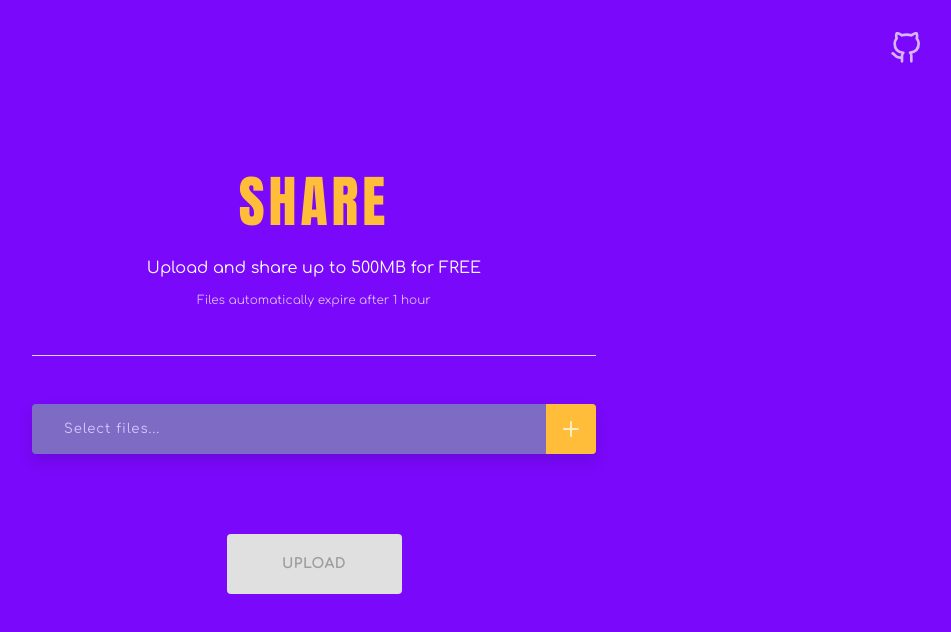
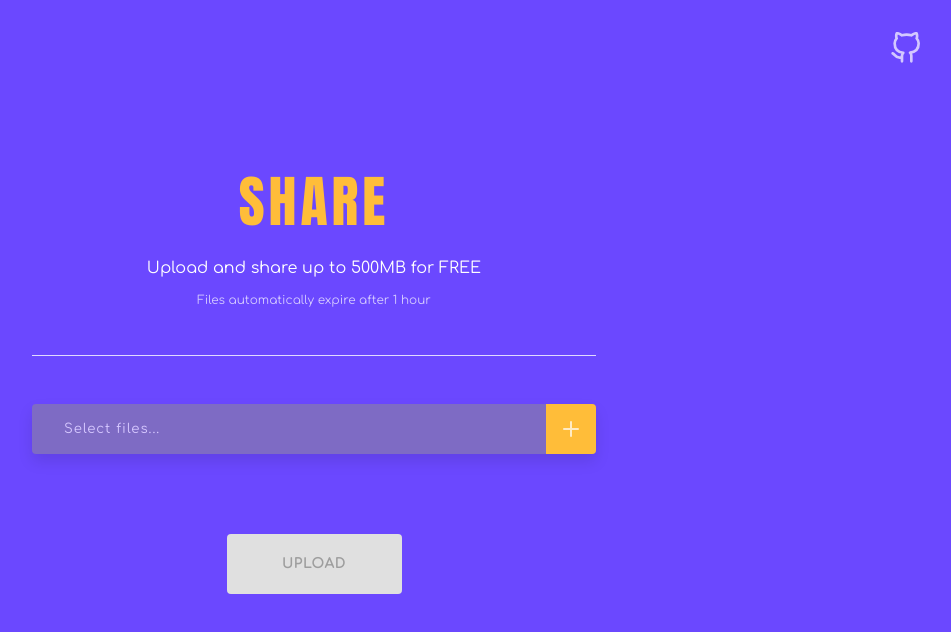
Before and after one commit to sanderhelleso/share, a React (Create React App) app in the folder client/: page / in a window 1280 px wide. Shown: the top 632 px of the page, without its empty margins (326-1277 px from the left). Built offline with nearby package versions, Linux system fonts and the light colour scheme.

Commit message:
develop_landingscreen: added util func to create formdata

```diff
--- a/client/src/components/App.js
+++ b/client/src/components/App.js
@@ -23,7 +23,7 @@ const GlobalStyle = createGlobalStyle`
         padding: 0;
         overflow-x: hidden;
         min-height: 100vh;
-        background-color: #7a08fa;
+        background-color: #6b48ff;
     }
 
     h1, h2, h3, h4, h5 {
--- a/client/src/components/upload/Upload.js
+++ b/client/src/components/upload/Upload.js
@@ -11,9 +11,13 @@ const Upload = () => {
 	const [ files, setFiles ] = useState([]);
 	const [ totSize, setTotSize ] = useState(0);
 
+	const handleSubmit = (e) => {
+		e.preventDefault();
+	};
+
 	const handleChange = () => {
 		setFiles(inputRef.current.files);
-		_seTtotSize(inputRef.current.files);
+		_setTotSize(inputRef.current.files);
 	};
 
 	const clearFiles = () => {
@@ -36,7 +40,7 @@ const Upload = () => {
 		return !files.length || totSize > MAX_UPLOAD_SIZE;
 	};
 
-	const _seTtotSize = (files) => {
+	const _setTotSize = (files) => {
 		if (!files.length) return 0;
 
 		const size = Array.from(files).reduce(getSum, 0);
@@ -46,8 +50,8 @@ const Upload = () => {
 	const getSum = (total, { size }) => total + Math.round(size);
 
 	return (
-		<StyledForm method="put" enctype="multipart/form-data">
-			<input ref={inputRef} type="file" multiple={true} onChange={handleChange} />
+		<StyledForm onSubmit={handleSubmit}>
+			<input ref={inputRef} type="file" multiple={true} onChange={handleChange} required={true} />
 			<StyledInput onClick={() => inputRef.current.click()}>
 				<h5>{setText()}</h5>
 				<AddBtn remove={files.length} clearFiles={clearFiles} />
@@ -59,7 +63,7 @@ const Upload = () => {
 
 export default Upload;
 
-const StyledForm = styled.div`
+const StyledForm = styled.form`
 	input {
 		display: none;
 	}
```
Also changed, not shown: client/src/util/makeFileForm.js (added, +9 -0 lines).
